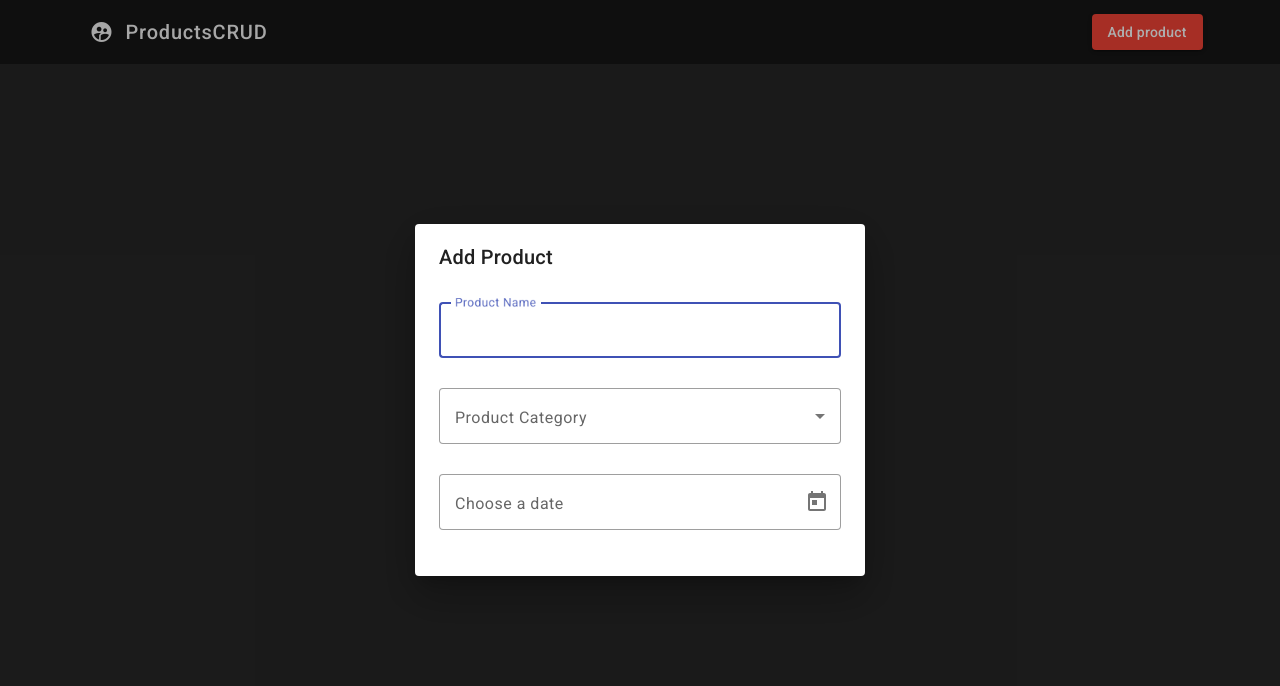
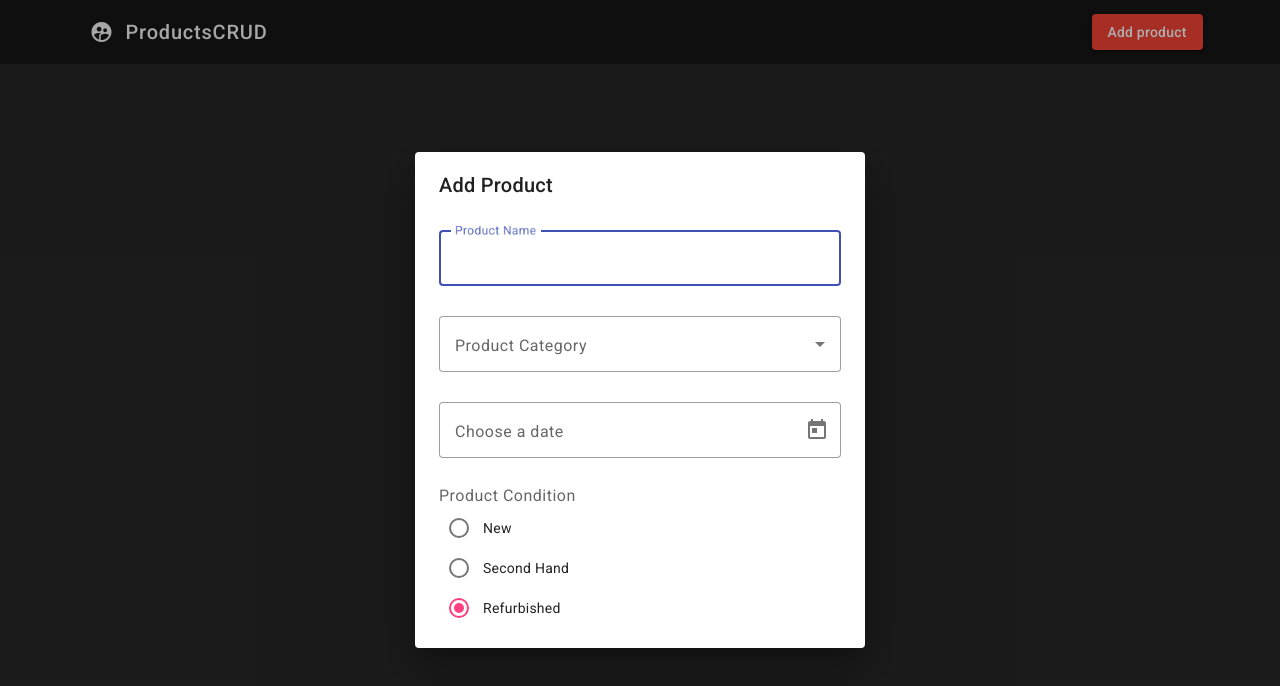
Before and after one commit to KacperLechicki/ProductsCRUD, an Angular app: page / in a window 1280 px wide. Both pictures are taken after a click on the button "Add product". Shown: the top 686 px of the page. Built offline with nearby package versions, Linux system fonts and the light colour scheme.

Commit message:
radio group with condition

```diff
--- a/src/app/app.component.ts
+++ b/src/app/app.component.ts
@@ -8,7 +8,7 @@ import { DialogComponent } from './components/dialog/dialog.component';
   styleUrls: ['./app.component.scss'],
 })
 export class AppComponent {
-  title = 'CRUD';
+  title = 'ProductsCRUD';
 
   constructor(public dialog: MatDialog) {}
 
--- a/src/app/app.module.ts
+++ b/src/app/app.module.ts
@@ -15,6 +15,7 @@ import { MatInputModule } from '@angular/material/input';
 import { MatSelectModule } from '@angular/material/select';
 import {MatDatepickerModule} from '@angular/material/datepicker';
 import {MatNativeDateModule} from '@angular/material/core';
+import {MatRadioModule} from '@angular/material/radio';
 
 @NgModule({
   declarations: [AppComponent, DialogComponent],
@@ -30,7 +31,8 @@ import {MatNativeDateModule} from '@angular/material/core';
     MatInputModule,
     MatSelectModule,
     MatDatepickerModule,
-    MatNativeDateModule
+    MatNativeDateModule,
+    MatRadioModule
   ],
   providers: [],
   bootstrap: [AppComponent],
--- a/src/app/components/dialog/dialog.component.html
+++ b/src/app/components/dialog/dialog.component.html
@@ -20,4 +20,10 @@
     <mat-datepicker-toggle matIconSuffix [for]="picker"></mat-datepicker-toggle>
     <mat-datepicker #picker></mat-datepicker>
   </mat-form-field>
+  <label for="">Product Condition</label>
+  <mat-radio-group class="radio-group">
+    <mat-radio-button *ngFor="let condition of conditionList">
+      {{condition}}
+    </mat-radio-button>
+  </mat-radio-group>
 </div>
--- a/src/app/components/dialog/dialog.component.scss
+++ b/src/app/components/dialog/dialog.component.scss
@@ -2,3 +2,8 @@ mat-form-field {
   padding: 4px 0;
   width: 100%;
 }
+
+.radio-group {
+  display: flex;
+  flex-direction: column;
+}
--- a/src/app/components/dialog/dialog.component.ts
+++ b/src/app/components/dialog/dialog.component.ts
@@ -3,8 +3,8 @@ import { Component } from '@angular/core';
 @Component({
   selector: 'app-dialog',
   templateUrl: './dialog.component.html',
-  styleUrls: ['./dialog.component.scss']
+  styleUrls: ['./dialog.component.scss'],
 })
 export class DialogComponent {
-
+  conditionList: string[] = ['New', 'Second Hand', 'Refurbished'];
 }
--- a/src/index.html
+++ b/src/index.html
@@ -3,7 +3,7 @@
 
 <head>
   <meta charset="utf-8">
-  <title>CRUD</title>
+  <title>ProductsCRUD</title>
   <base href="/">
   <meta name="viewport" content="width=device-width, initial-scale=1">
   <link rel="icon" type="image/x-icon" href="favicon.ico">
```
